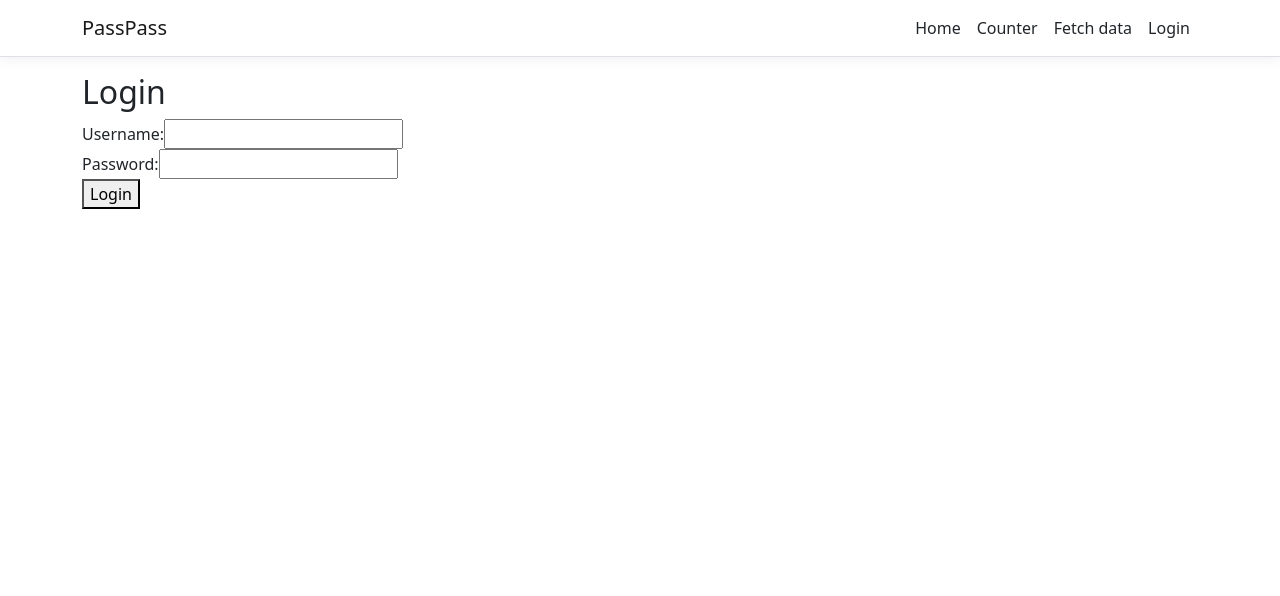
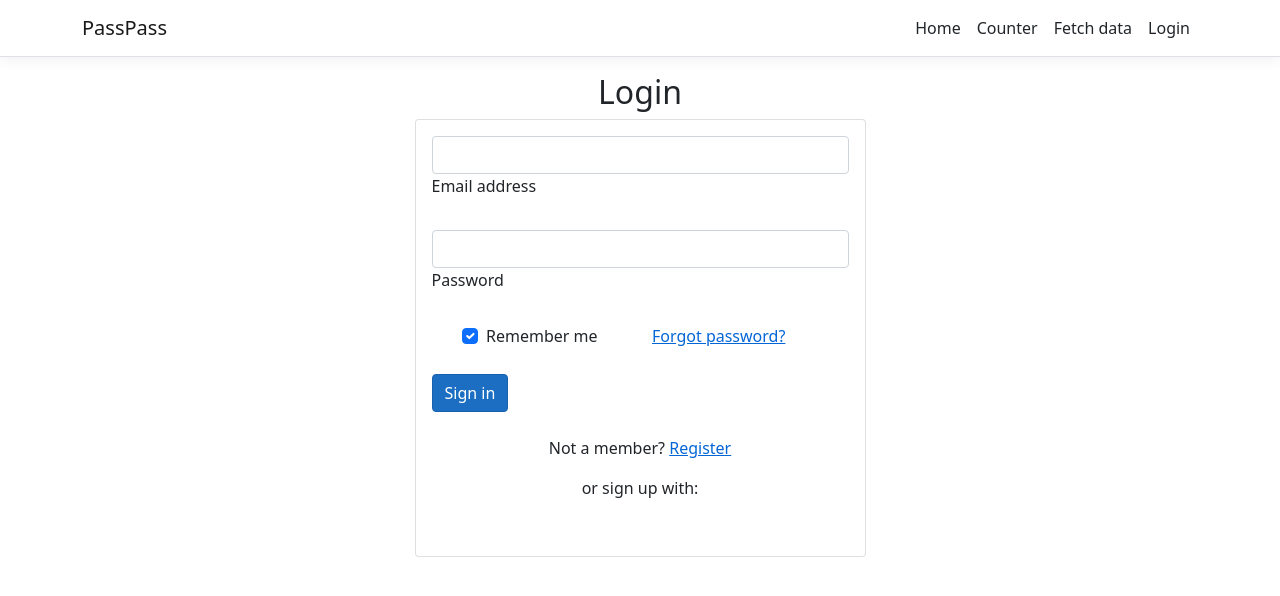
Before and after one commit to Lmnilsen/Passpass, a React (Create React App) app in the folder PassPass/ClientApp/: page /login in a window 1280 px wide. Shown: the top 596 px of the page. Built offline with nearby package versions, Linux system fonts and the light colour scheme.

Commit message:
Update Login.js

```diff
--- a/PassPass/ClientApp/src/components/Login.js
+++ b/PassPass/ClientApp/src/components/Login.js
@@ -1,4 +1,9 @@
 import React, { Component, useState } from 'react';
+import 'bootstrap/dist/css/bootstrap.css';
+import { Form, Card, Col, Container } from 'react-bootstrap';
+import { Row } from 'reactstrap';
+// import { Col, Form } from 'react-bootstrap';
+
 
 export class Login extends Component {
 
@@ -35,8 +40,70 @@
   render() {
     return (
       <div>
-        <h2>Login</h2>
-        <form onSubmit={this.handleSubmit}>
+        <h2 class = "text-center">Login</h2>
+          <Form>
+            <Row className="justify-content-center">
+          <Col xs={5}>
+          <Card >
+          <Card.Body>
+            {/* Email input */}
+          <div class="form-outline mb-4">
+            <input type="email" id="form2Example1" class="form-control" />
+            <label class="form-label" for="form2Example1">Email address</label>
+          </div>
+
+
+          {/* Password input */}
+          <div class="form-outline mb-4">
+            <input type="password" id="form2Example2" class="form-control" />
+            <label class="form-label" for="form2Example2">Password</label>
+          </div>
+
+          {/* 2 column grid layout for inline styling */}
+          <div class="row mb-4">
+            <div class="col d-flex justify-content-center">
+              {/* Checkbox */}
+              <div class="form-check">
+                <input class="form-check-input" type="checkbox" value="" id="form2Example31" checked />
+                <label class="form-check-label" for="form2Example31"> Remember me </label>
+              </div>
+            </div>
+
+            <div class="col">
+              {/* Simple link */}
+              <a href="#!">Forgot password?</a>
+            </div>
+          </div>
+
+           {/* Submit button */}
+          <button type="button" class="btn btn-primary btn-block mb-4">Sign in</button>
+
+          {/* Register buttons */}
+          <div class="text-center">
+            <p>Not a member? <a href="#!">Register</a></p>
+            <p>or sign up with:</p>
+            <button type="button" class="btn btn-link btn-floating mx-1">
+              <i class="fab fa-facebook-f"></i>
+            </button>
+
+            <button type="button" class="btn btn-link btn-floating mx-1">
+              <i class="fab fa-google"></i>
+            </button>
+
+            <button type="button" class="btn btn-link btn-floating mx-1">
+              <i class="fab fa-twitter"></i>
+            </button>
+
+            <button type="button" class="btn btn-link btn-floating mx-1">
+              <i class="fab fa-github"></i>
+            </button>
+          </div>
+          </Card.Body>
+          </Card>
+          </Col>
+          </Row>
+        </Form>
+        {/* <form onSubmit={this.handleSubmit}>
           <label>
             Username:
             <input
@@ -57,7 +124,7 @@
           <br />
           <button type="submit">Login</button>
           {this.state.errorMessage && <p>{this.state.errorMessage}</p>}
-        </form>
+        </form> */}
       </div>
 
     );
```
